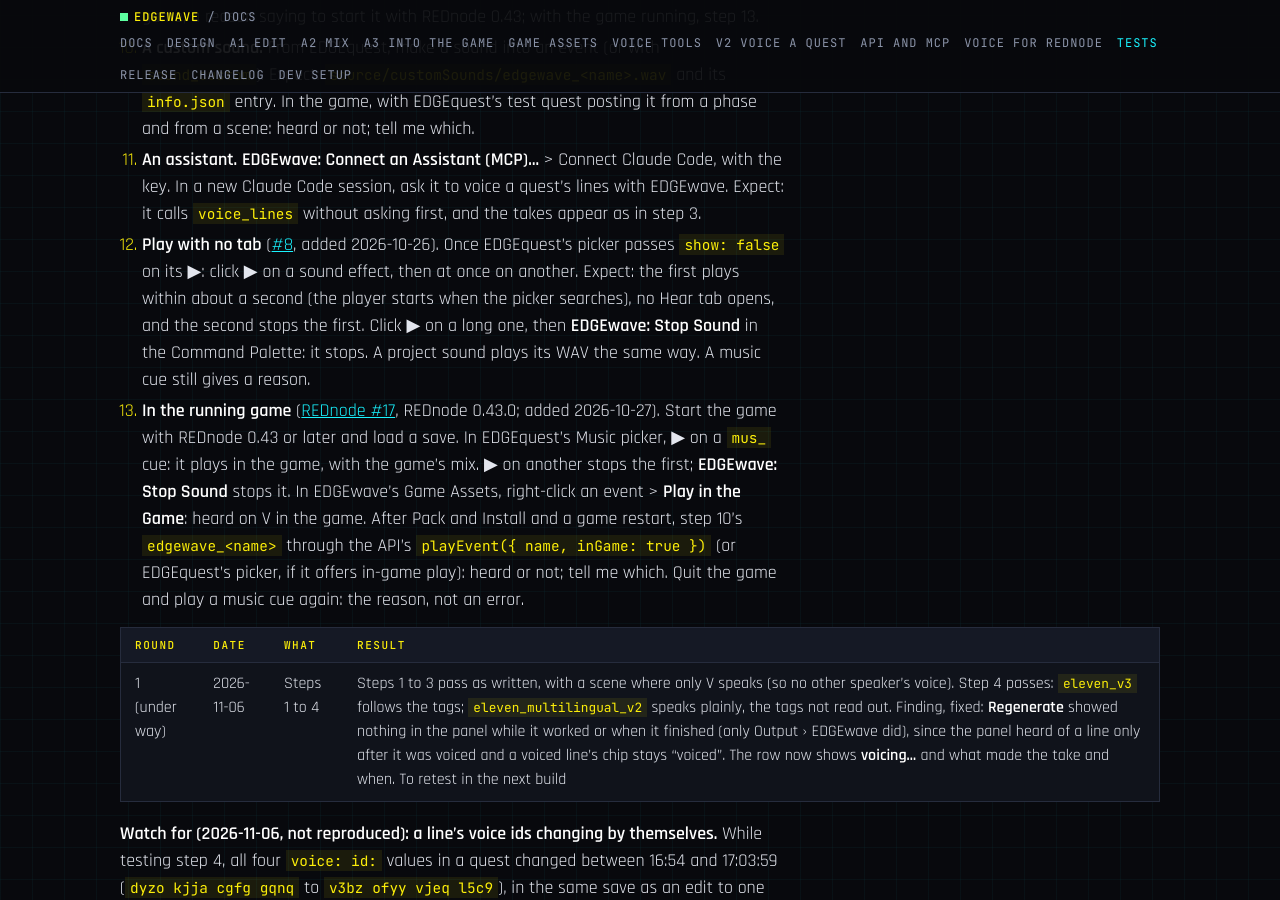
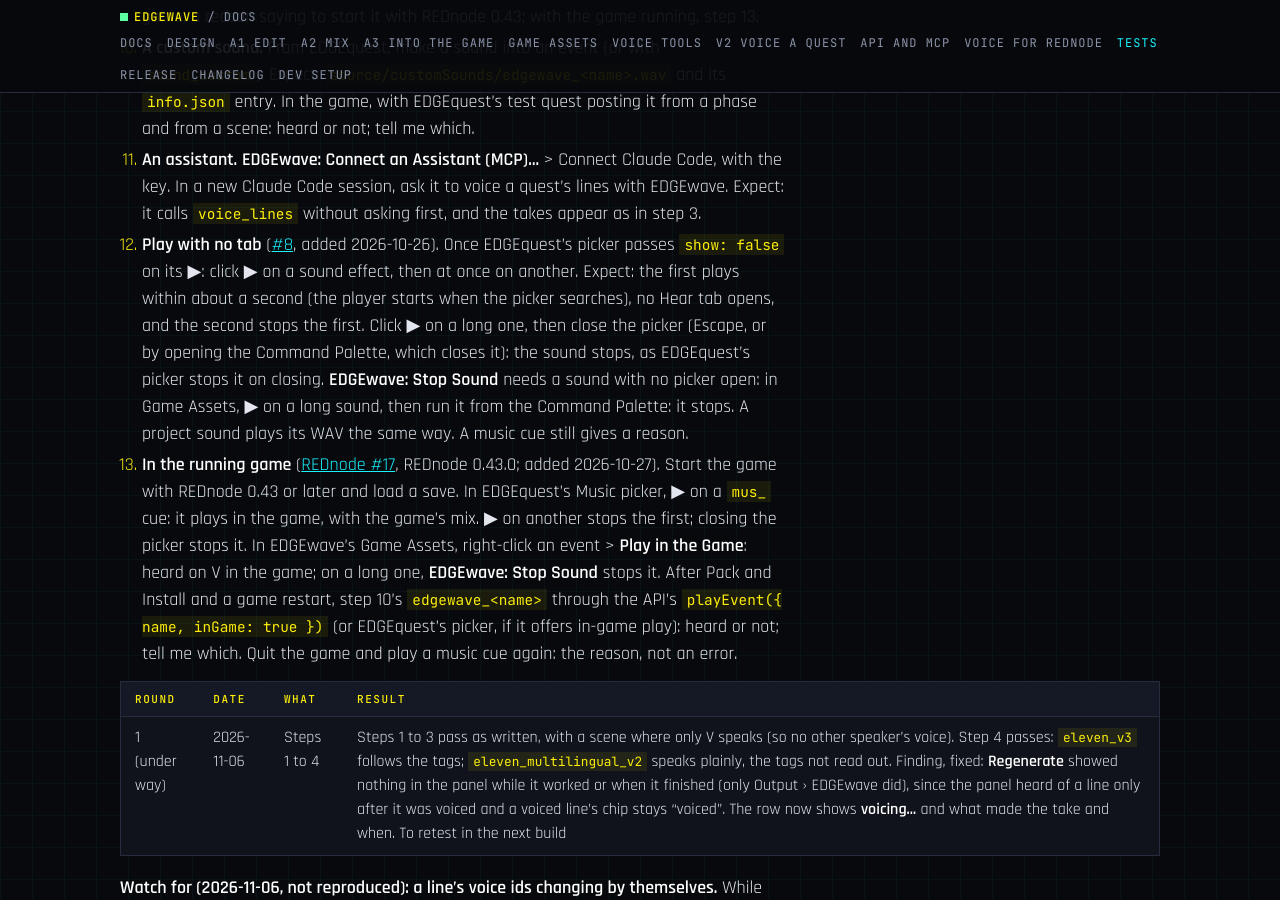
Before and after one commit to Edgemodders/EDGEwave, a Jekyll site: the page built from docs/testing.md, in a window 1280 px wide and 900 px high, scrolled down 22033 px. Built offline with Jekyll 4.4.1, drawn with Linux system fonts in a browser that asks for light colours; our own code applies the rules of GitHub Pages for plain Markdown files.

Commit message:
Testing: closing EDGEquest's picker stops its sound, so Stop Sound is tested from Game Assets
Co-Authored-By: Claude Opus 5.5 <noreply@anthropic.com>

```diff
--- a/docs/testing.md
+++ b/docs/testing.md
@@ -340,8 +340,8 @@ What is built: [V2 Voice a quest](voice-lines.html) and [API and MCP](api.html).
 9. **Sound events.** Through EDGEquest's Music and Sound pickers (`soundEvents`): search `dex`, then `airdrop`. Expect: the first time, "reading the game's sound events" in the status bar; the `mus_q001` cues; `sa_airdrop_package_land`. Play `sa_airdrop_package_land`: the Hear panel plays it. Play a music cue: without the game, a reason saying to start it with REDnode 0.43; with the game running, step 13.
 10. **A custom sound.** From EDGEquest, make a sound into an event (or with `sound_custom`). Expect: `source/customSounds/edgewave_<name>.wav` and its `info.json` entry. In the game, with EDGEquest's test quest posting it from a phase and from a scene: heard or not; tell me which.
 11. **An assistant.** **EDGEwave: Connect an Assistant (MCP)…** > Connect Claude Code, with the key. In a new Claude Code session, ask it to voice a quest's lines with EDGEwave. Expect: it calls `voice_lines` without asking first, and the takes appear as in step 3.
-12. **Play with no tab** ([#8](https://github.com/Edgemodders/EDGEwave/issues/8), added 2026-10-26). Once EDGEquest's picker passes `show: false` on its ▶: click ▶ on a sound effect, then at once on another. Expect: the first plays within about a second (the player starts when the picker searches), no Hear tab opens, and the second stops the first. Click ▶ on a long one, then **EDGEwave: Stop Sound** in the Command Palette: it stops. A project sound plays its WAV the same way. A music cue still gives a reason.
-13. **In the running game** ([REDnode #17](https://github.com/Edgemodders/REDnode/issues/17), REDnode 0.43.0; added 2026-10-27). Start the game with REDnode 0.43 or later and load a save. In EDGEquest's Music picker, ▶ on a `mus_` cue: it plays in the game, with the game's mix. ▶ on another stops the first; **EDGEwave: Stop Sound** stops it. In EDGEwave's Game Assets, right-click an event > **Play in the Game**: heard on V in the game. After Pack and Install and a game restart, step 10's `edgewave_<name>` through the API's `playEvent({ name, inGame: true })` (or EDGEquest's picker, if it offers in-game play): heard or not; tell me which. Quit the game and play a music cue again: the reason, not an error.
+12. **Play with no tab** ([#8](https://github.com/Edgemodders/EDGEwave/issues/8), added 2026-10-26). Once EDGEquest's picker passes `show: false` on its ▶: click ▶ on a sound effect, then at once on another. Expect: the first plays within about a second (the player starts when the picker searches), no Hear tab opens, and the second stops the first. Click ▶ on a long one, then close the picker (Escape, or by opening the Command Palette, which closes it): the sound stops, as EDGEquest's picker stops it on closing. **EDGEwave: Stop Sound** needs a sound with no picker open: in Game Assets, ▶ on a long sound, then run it from the Command Palette: it stops. A project sound plays its WAV the same way. A music cue still gives a reason.
+13. **In the running game** ([REDnode #17](https://github.com/Edgemodders/REDnode/issues/17), REDnode 0.43.0; added 2026-10-27). Start the game with REDnode 0.43 or later and load a save. In EDGEquest's Music picker, ▶ on a `mus_` cue: it plays in the game, with the game's mix. ▶ on another stops the first; closing the picker stops it. In EDGEwave's Game Assets, right-click an event > **Play in the Game**: heard on V in the game; on a long one, **EDGEwave: Stop Sound** stops it. After Pack and Install and a game restart, step 10's `edgewave_<name>` through the API's `playEvent({ name, inGame: true })` (or EDGEquest's picker, if it offers in-game play): heard or not; tell me which. Quit the game and play a music cue again: the reason, not an error.
 
 | Round | Date | What | Result |
 |---|---|---|---|
```
